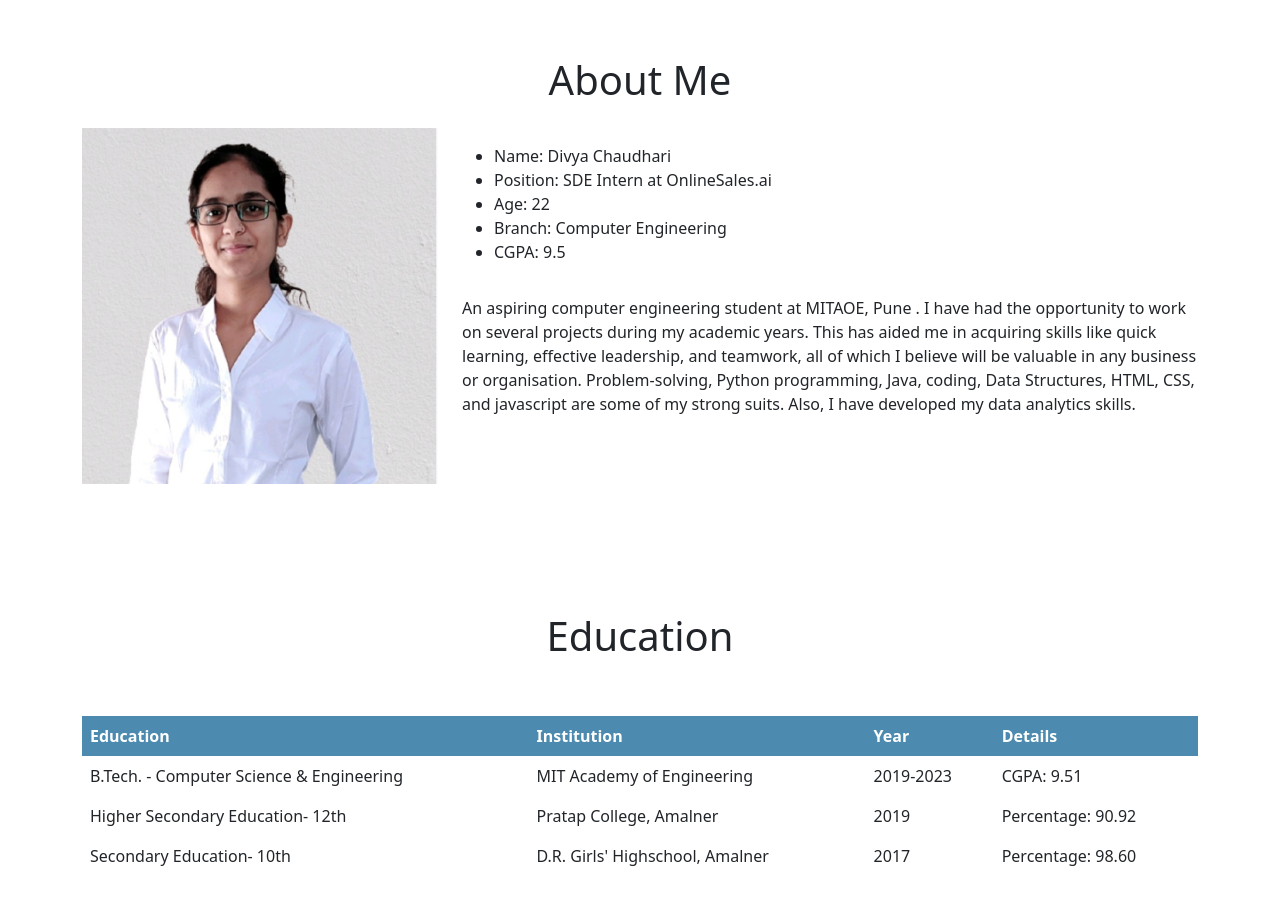
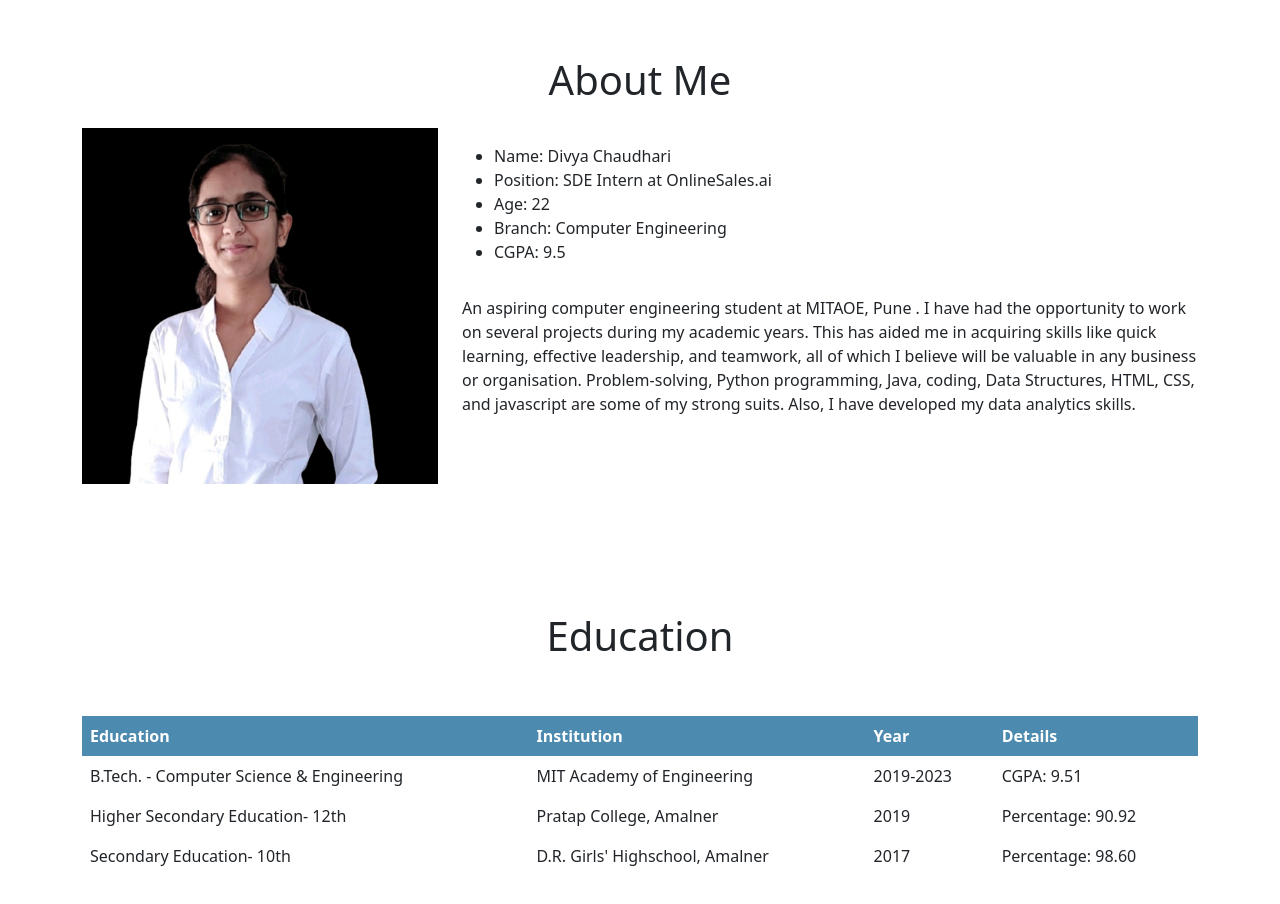
Before and after one commit to Divya-105/My_Portfolio, a plain HTML site: page portfolio_website_fcc-master/index.html in a window 1280 px wide. Shown: the part 920-1824 px from the top of the page. Drawn offline with nearby package versions, Linux system fonts and the light colour scheme.

Commit message:
Update index.html

```diff
--- a/portfolio_website_fcc-master/index.html
+++ b/portfolio_website_fcc-master/index.html
@@ -74,7 +74,7 @@
             <h1 class="text-center">About Me</h1>
             <div class="row mt-4">
                 <div class="col-lg-4">
-                    <img src="images\Divya_Chaudhari.jpg" class="imageAboutPage" alt="">
+                    <img src="images\divyablackbg.png" class="imageAboutPage" alt="">
                 </div>
 
                 <div class="col-lg-8">
```
